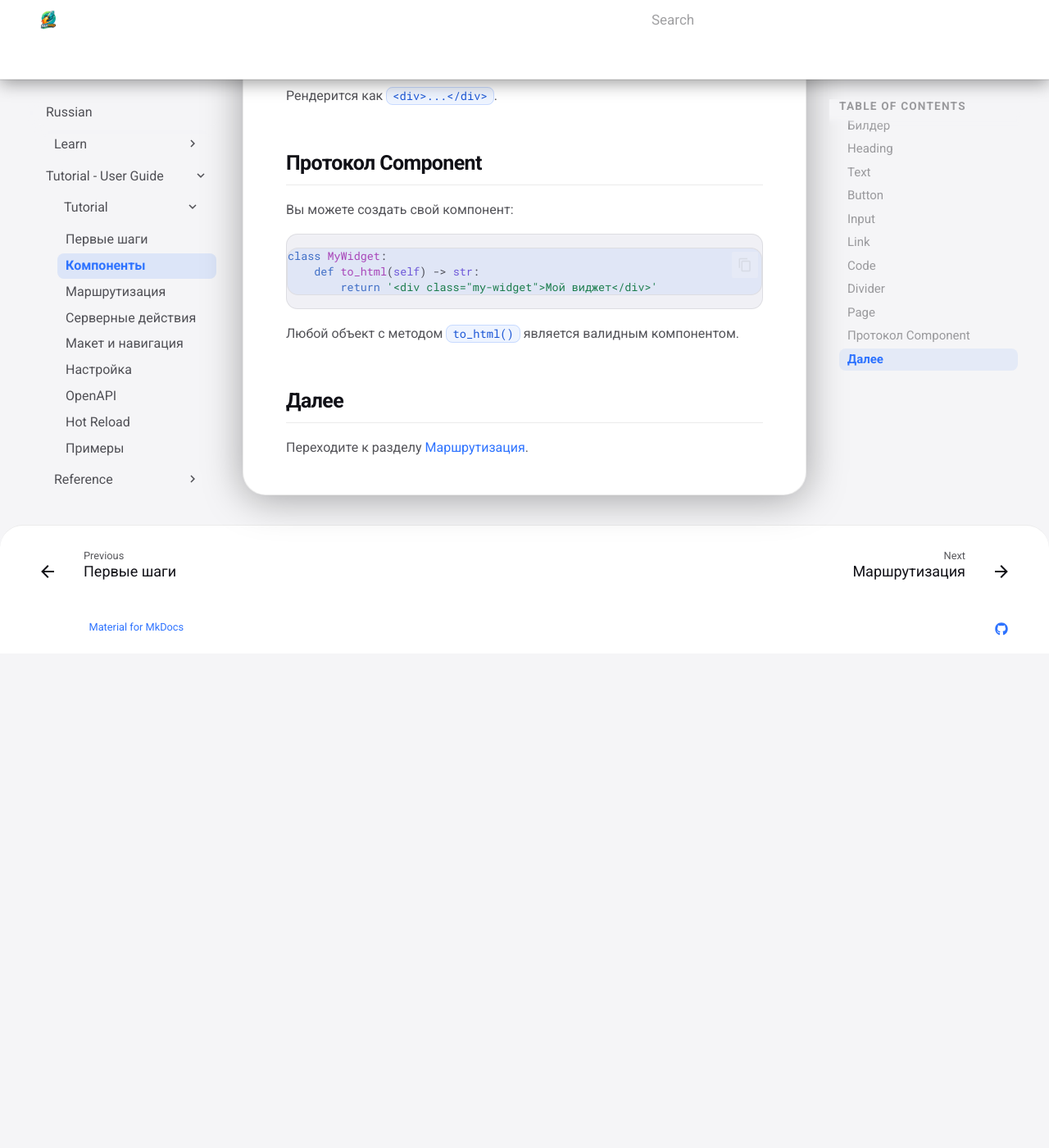
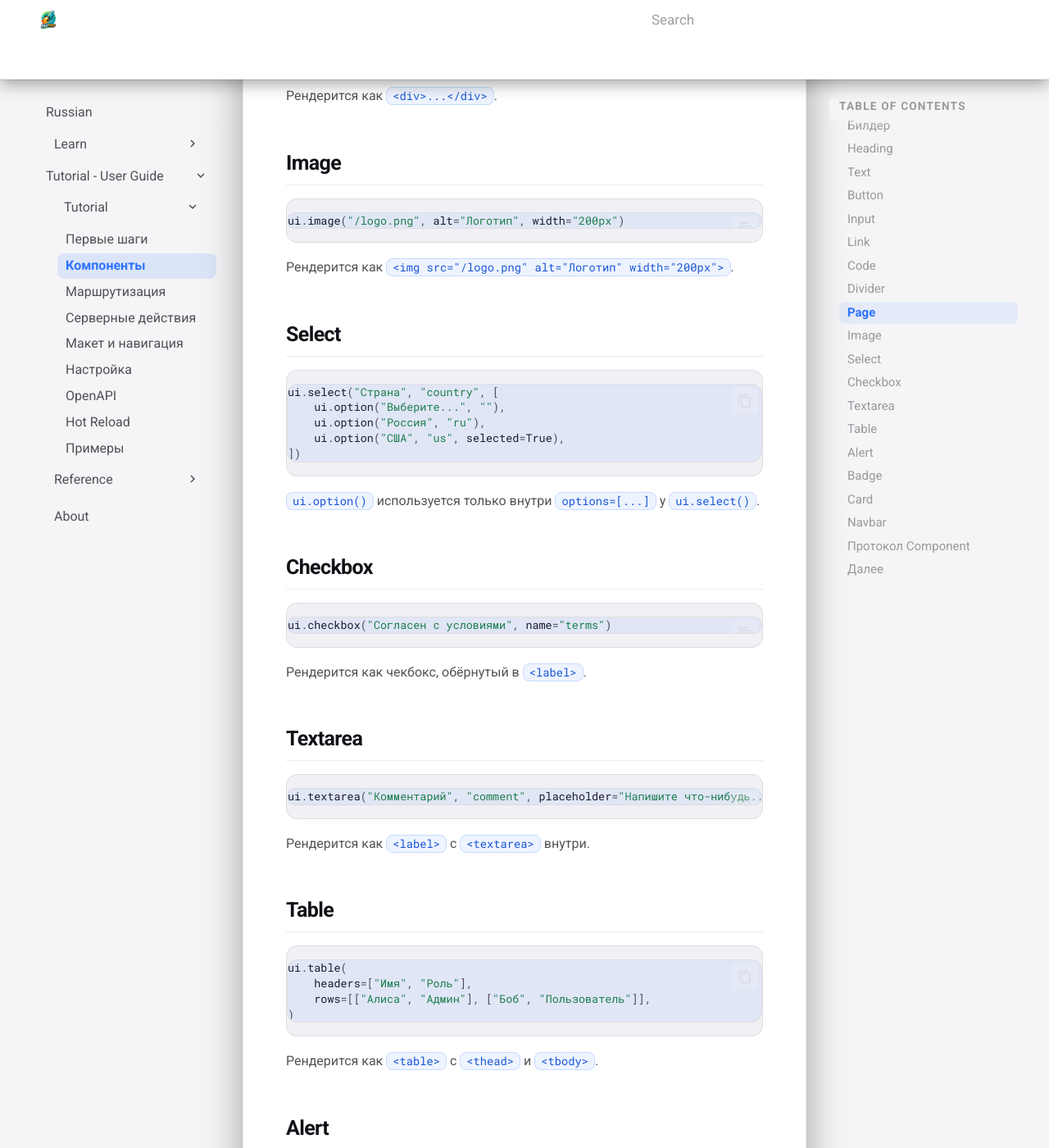
Before and after one commit to ndugram/fastui2, an MkDocs documentation site: the page built from docs/ru/tutorial/components.md, in a window 1280 px wide and 1400 px high, scrolled down 2317 px. Shown: the whole window at 82% size. Built offline with MkDocs 1.6.1 and Material for MkDocs 9.7.7, drawn with Linux system fonts in a browser that asks for light colours; comment, search, counter and statistics services are not loaded; before the commit the page ends 3114 px from its top, so only the background shows below that; some of the changed text lies outside the part shown.

Commit message:
docs: update components.md

````diff
--- a/docs/ru/tutorial/components.md
+++ b/docs/ru/tutorial/components.md
@@ -84,6 +84,92 @@ ui.page([
 
 Рендерится как `<div>...</div>`.
 
+## Image
+
+```python
+ui.image("/logo.png", alt="Логотип", width="200px")
+```
+
+Рендерится как `<img src="/logo.png" alt="Логотип" width="200px">`.
+
+## Select
+
+```python
+ui.select("Страна", "country", [
+    ui.option("Выберите...", ""),
+    ui.option("Россия", "ru"),
+    ui.option("США", "us", selected=True),
+])
+```
+
+`ui.option()` используется только внутри `options=[...]` у `ui.select()`.
+
+## Checkbox
+
+```python
+ui.checkbox("Согласен с условиями", name="terms")
+```
+
+Рендерится как чекбокс, обёрнутый в `<label>`.
+
+## Textarea
+
+```python
+ui.textarea("Комментарий", "comment", placeholder="Напишите что-нибудь...", rows=4)
+```
+
+Рендерится как `<label>` с `<textarea>` внутри.
+
+## Table
+
+```python
+ui.table(
+    headers=["Имя", "Роль"],
+    rows=[["Алиса", "Админ"], ["Боб", "Пользователь"]],
+)
+```
+
+Рендерится как `<table>` с `<thead>` и `<tbody>`.
+
+## Alert
+
+```python
+ui.alert("Сохранено!", type="success")
+```
+
+`type`: `info`, `success`, `warning`, `error`.
+
+## Badge
+
+```python
+ui.badge("Новое", type="primary")
+```
+
+`type`: `default`, `primary`, `success`, `warning`, `error`.
+
+## Card
+
+```python
+ui.card(
+    header=[ui.heading("Заголовок карточки", level=3)],
+    body=[ui.text("Содержимое карточки.")],
+    footer=[ui.button("Действие")],
+)
+```
+
+Пустые секции (`header`/`body`/`footer`) просто не рендерятся.
+
+## Navbar
+
+```python
+ui.navbar("MyApp", [
+    ("Главная", "/"),
+    ("О нас", "/about"),
+])
+```
+
+Рендерится как `<nav>` с брендом и ссылками — удобно для общей шапки на всех страницах.
+
 ## Протокол Component
 
 Вы можете создать свой компонент:
````
